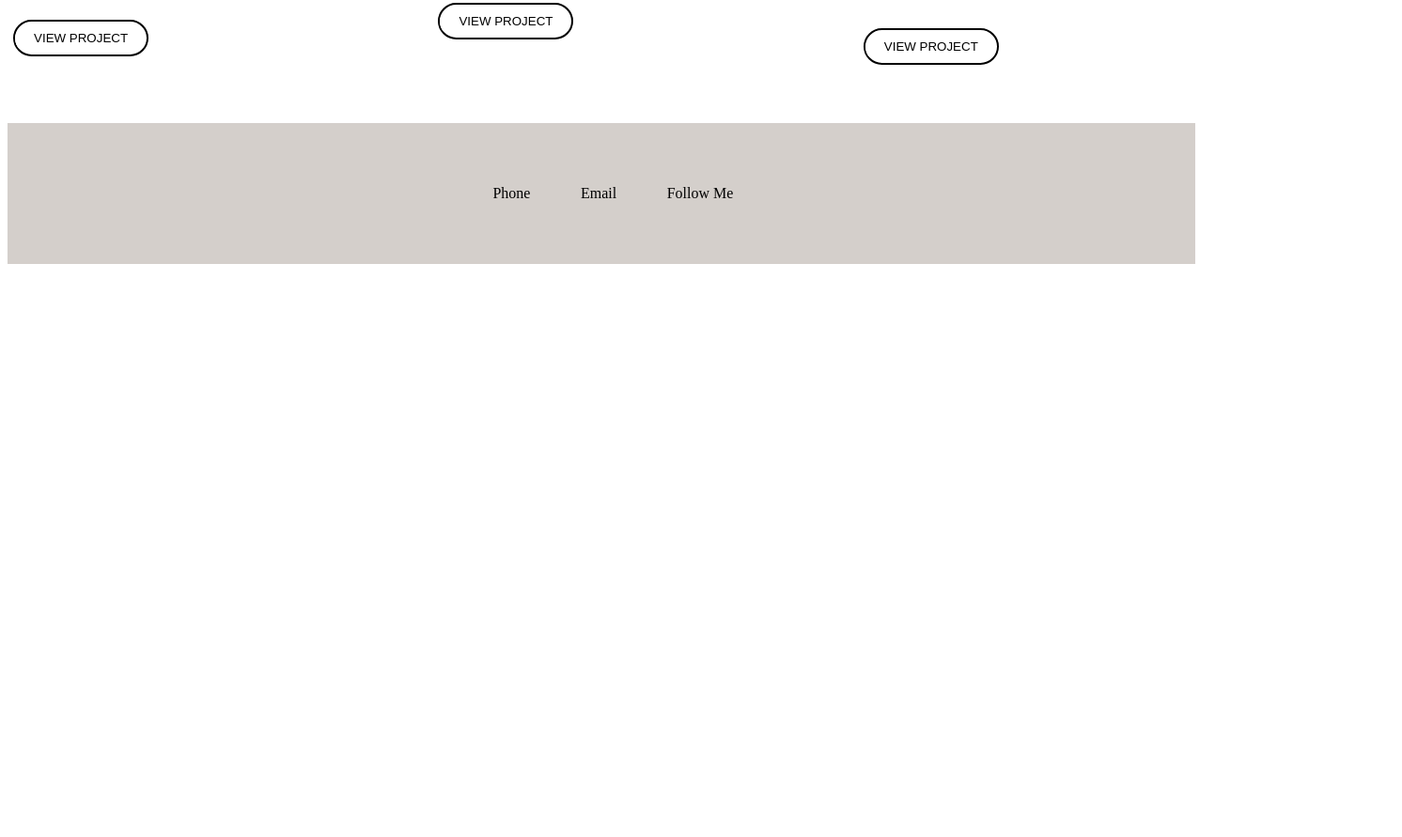
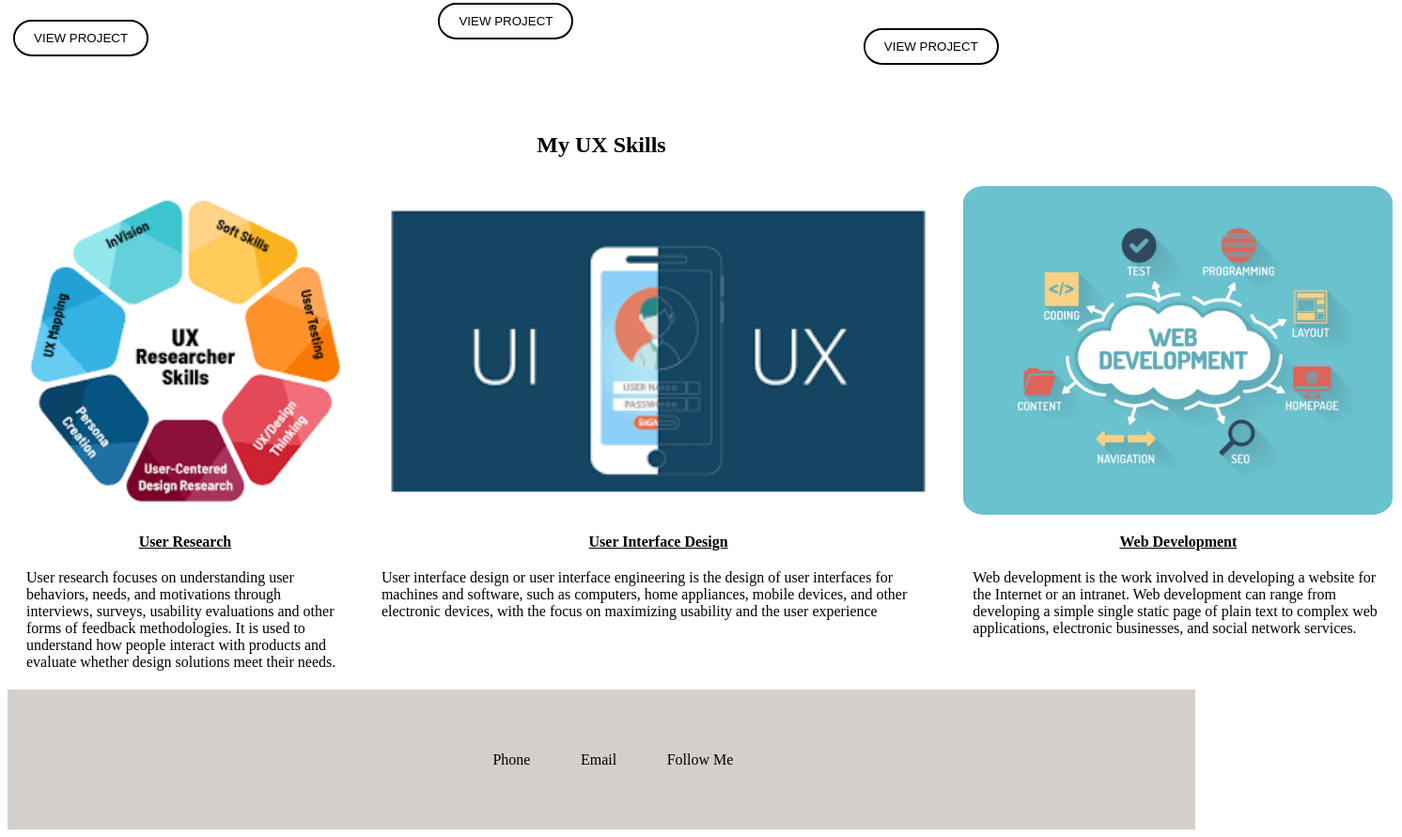
Before and after one commit to simrat06/UX_UI_HW_18, a plain HTML site: page index.html in a window 1280 px wide. Shown: the part 942-1833 px from the top of the page at 94% size, 1492 px wide, since content can reach past the window. Before the commit the page ends 1231 px from the top, so only its background shows below. Drawn offline with Linux system fonts and the light colour scheme.

Commit message:
section2
section 2 my skills

```diff
--- a/css/index.css
+++ b/css/index.css
@@ -172,3 +172,34 @@ button:hover::after {
   from { background-position: -25% }
   to { background-position: 135% }
 }
+/*<!-- My Skills Section Constructed using CSS Grid --!>*/
+.skillsGrid{
+  display: grid;
+}
+.userResearch {
+  grid-area: left;
+}
+.userInterface{
+  grid-area: middle;
+}
+.webDesign{
+  grid-area: right;
+}
+.grid-container {
+  display: grid;
+  grid-template-areas: 'left left middle middle right right';
+  grid-template-rows: 33% 33% 33%;
+ grid-template-columns: auto;
+
+}
+p2{
+
+  display: flex;
+  width: auto;
+  margin: 20px;
+}
+h4{
+  margin: 20px;
+  text-decoration: underline;
+  text-align: center;
+}
--- a/index.html
+++ b/index.html
@@ -52,6 +52,28 @@
                 </div>
 
             </section>
+            <section class="mySkills">
+                <h1>My UX Skills</h1>
+                <div class="skillsGrid grid-container">
+                    <div class="userResearch">
+                        <img src="images/user research.png">
+                        <h4>User Research</h4>
+                        <p2>User research focuses on understanding user behaviors, needs, and motivations through interviews, surveys, usability evaluations and other forms of feedback methodologies. It is used to understand how people interact with products and evaluate whether design solutions meet their needs.</p2>
+                    </div>
+                    <div class="userInterface">
+                        <img src="images/UI design.png">
+                        <h4>User Interface Design</h4>
+                        <p2>User interface design or user interface engineering is the design of user interfaces for machines and software, such as computers, home appliances, mobile devices, and other electronic devices, with the focus on maximizing usability and the user experience</p2>
+                    </div>
+                    <div class="webDevelopment">
+                        <img src="images/web development.jpeg">
+                        <h4>Web Development</h4>
+                        <p2>Web development is the work involved in developing a website for the Internet or an intranet. Web development can range from developing a simple single static page of plain text to complex web applications, electronic businesses, and social network services.</p2>
+                    </div>
+
+                </div>
+
+            </section>
                 <footer>
                     <ul class="navFoot">
                         <li class="inline-block">Phone</li>
```
Also changed, not shown: images/UI design.png (added), images/user research.png (added), images/web development.jpeg (added).
